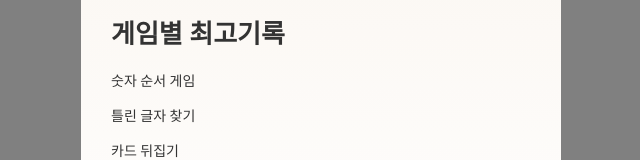
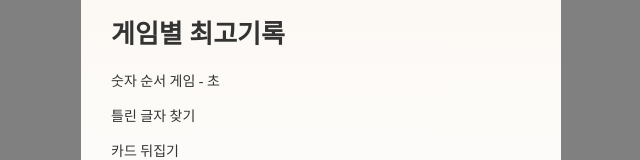
Before and after one commit to 9oormthon-univ/2024_DANPOONG_TEAM_18_FE, a React (Vite) app: page / in a window 1280 px wide. Shown: the part 466-626 px from the top of the page, without its empty margins (319-959 px from the left). Built offline with nearby package versions, Linux system fonts and the light colour scheme.

Commit message:
refactor: update state management

```diff
--- a/src/App.jsx
+++ b/src/App.jsx
@@ -8,12 +8,23 @@ import { createContext, useState } from "react"
 export const ScoreContext = createContext();
 
 function App() {
-  const [bestScore, setBestScore] = useState("- ");
+  const [bestScore, setBestScore] = useState({
+    numberGame: '-',
+    cardGame: '-',
+    TextGame: '-',
+  });
   const [seconds, setSeconds] = useState(0);
+
+  const setGameScore = (gameName, score) => {
+    setBestScore((prevScores) => ({
+      ...prevScores,
+      [gameName]: score,
+    }));
+  }
 
   return (
     <BrowserRouter>
-      <ScoreContext.Provider value={{ bestScore, setBestScore, seconds, setSeconds }}>
+      <ScoreContext.Provider value={{ bestScore, setGameScore, seconds, setSeconds }}>
         <Routes>
           <Route path="/" element={<Home />} />
           <Route path="/on-board" element={<OnBoarding />} />
--- a/src/pages/Game.jsx
+++ b/src/pages/Game.jsx
@@ -22,7 +22,7 @@ const Game = () => {
           <ScoreContainer>
             <Score>
               <span>최고 기록</span>
-              <span>{bestScore} 초</span>
+              <span>{bestScore.numberGame} 초</span>
             </Score>
           </ScoreContainer>
 
--- a/src/pages/Home.jsx
+++ b/src/pages/Home.jsx
@@ -2,11 +2,13 @@ import styled from "styled-components"
 import Button from '../components/Button'
 import NavigationBar from '../components/NavigationBar'
 import { useNavigate } from "react-router-dom"
-import { useState } from "react"
+import { useContext, useState } from "react"
+import { ScoreContext } from "../App"
 
 const Home = () => {
   const nav = useNavigate();
   const [activeTab, setActiveTab] = useState(0);
+  const { bestScore } = useContext(ScoreContext);
 
   const handleGameNav = () => {
     nav('/game');
@@ -31,7 +33,7 @@ const Home = () => {
 
         <BottomSection>
           <Title>게임별 최고기록</Title>
-          <SecondTitle>숫자 순서 게임</SecondTitle>
+          <SecondTitle>숫자 순서 게임 {bestScore.numberGame} 초</SecondTitle>
           <SecondTitle>틀린 글자 찾기</SecondTitle>
           <SecondTitle>카드 뒤집기</SecondTitle>
         </BottomSection>
--- a/src/pages/NumberGame.jsx
+++ b/src/pages/NumberGame.jsx
@@ -14,7 +14,7 @@ const shuffleArray = (array) => {
 
 const NumberGame = () => {
     const nav = useNavigate();
-    const { bestScore, setBestScore, seconds } = useContext(ScoreContext);
+    const { bestScore, setGameScore, seconds, setSeconds } = useContext(ScoreContext);
     const [shuffledNumbers, setShuffledNumbers] = useState([]);
     const [clickedNumbers, setClickedNumbers] = useState([]);
     const [isRunning, setIsRunning] = useState(true);
@@ -32,15 +32,17 @@ const NumberGame = () => {
           alert('축하합니다! 모든 숫자를 순서대로 클릭했습니다!');
           setClickedNumbers([]);
           setIsRunning(false);
+          setSeconds(0);
 
-          if(bestScore === '- ' || bestScore < seconds ){
-            setBestScore(seconds);
+          if(bestScore.numberGame === '-' || bestScore.numberGame > seconds ){
+            setGameScore("numberGame", seconds);
           }
         }
       } else {
         alert('실패!');
         setClickedNumbers([]);
         setIsRunning(false);
+        setSeconds(0);
       }
     }
 
```
